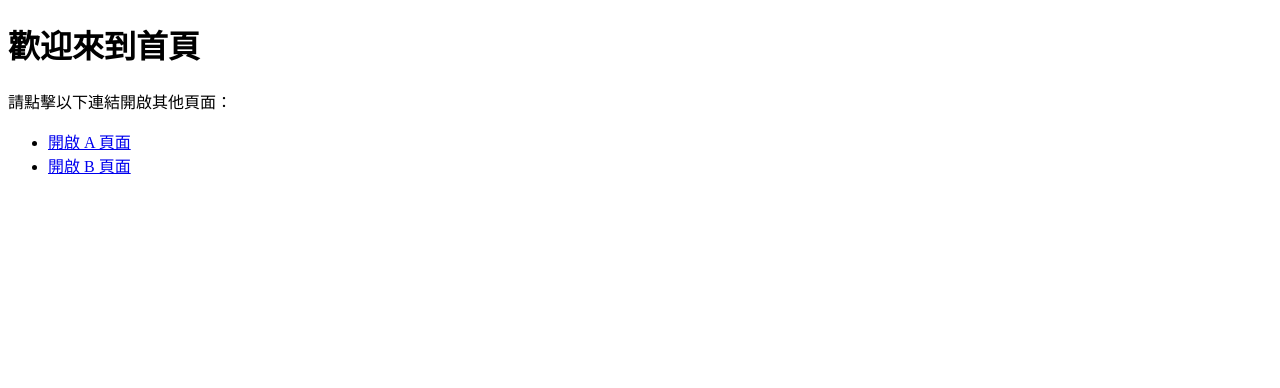
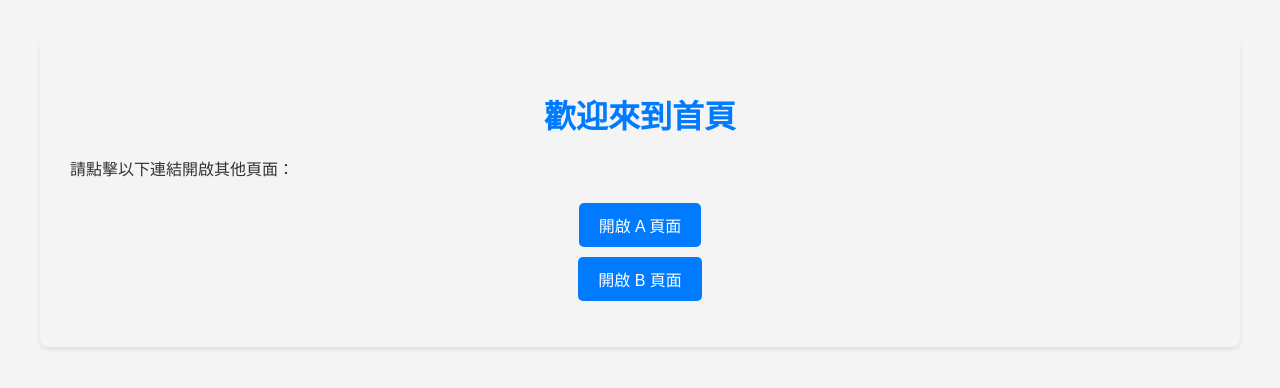
Before and after one commit to Harry-JIA-os/PowerSystem, a plain HTML site: page index.html in a window 1280 px wide. Drawn offline with Linux system fonts and the light colour scheme.

Commit message:
Update index.html

```diff
--- a/index.html
+++ b/index.html
@@ -2,7 +2,52 @@
 <html>
 <head>
     <title>首頁</title>
-    <link rel="stylesheet" href="styles.css">
+    <style>
+        body {
+            font-family: Arial, sans-serif; /* 使用更常見的字體 */
+            background-color: #f4f4f4; /* 淺灰色背景 */
+            color: #333; /* 深灰色文字 */
+            margin: 40px; /* 增加外邊距 */
+            padding: 30px; /* 增加內邊距 */
+            border-radius: 8px; /* 圓角邊框 */
+            box-shadow: 0 2px 4px rgba(0, 0, 0, 0.1); /* 輕微的陰影 */
+        }
+
+        h1 {
+            color: #007bff; /* 藍色標題 */
+            text-align: center; /* 標題置中 */
+            margin-bottom: 20px; /* 標題下方留白 */
+        }
+
+        p {
+            line-height: 1.6; /* 增加段落行高 */
+            margin-bottom: 20px; /* 段落下方留白 */
+        }
+
+        ul {
+            list-style: none; /* 移除預設的列表符號 */
+            padding: 0; /* 移除列表的內邊距 */
+            text-align: center; /* 列表置中 */
+        }
+
+        li {
+            margin-bottom: 10px; /* 列表項目下方留白 */
+        }
+
+        a {
+            display: inline-block; /* 使連結可以設定內邊距和圓角 */
+            background-color: #007bff; /* 藍色背景 */
+            color: white; /* 白色文字 */
+            padding: 10px 20px; /* 連結內邊距 */
+            text-decoration: none; /* 移除底線 */
+            border-radius: 5px; /* 圓角 */
+            transition: background-color 0.3s ease; /* 平滑的背景顏色過渡效果 */
+        }
+
+        a:hover {
+            background-color: #0056b3; /* 滑鼠懸停時的深藍色 */
+        }
+    </style>
 </head>
 <body>
     <h1>歡迎來到首頁</h1>
```
